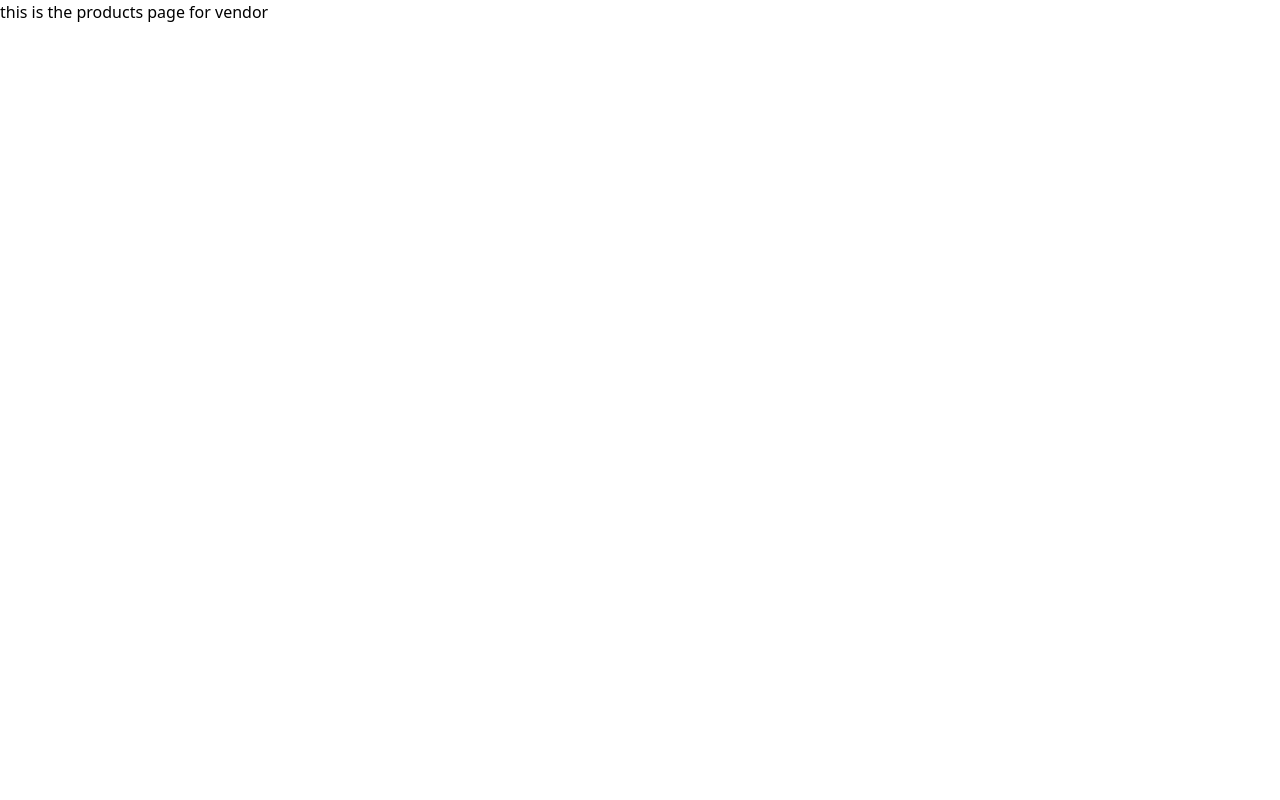
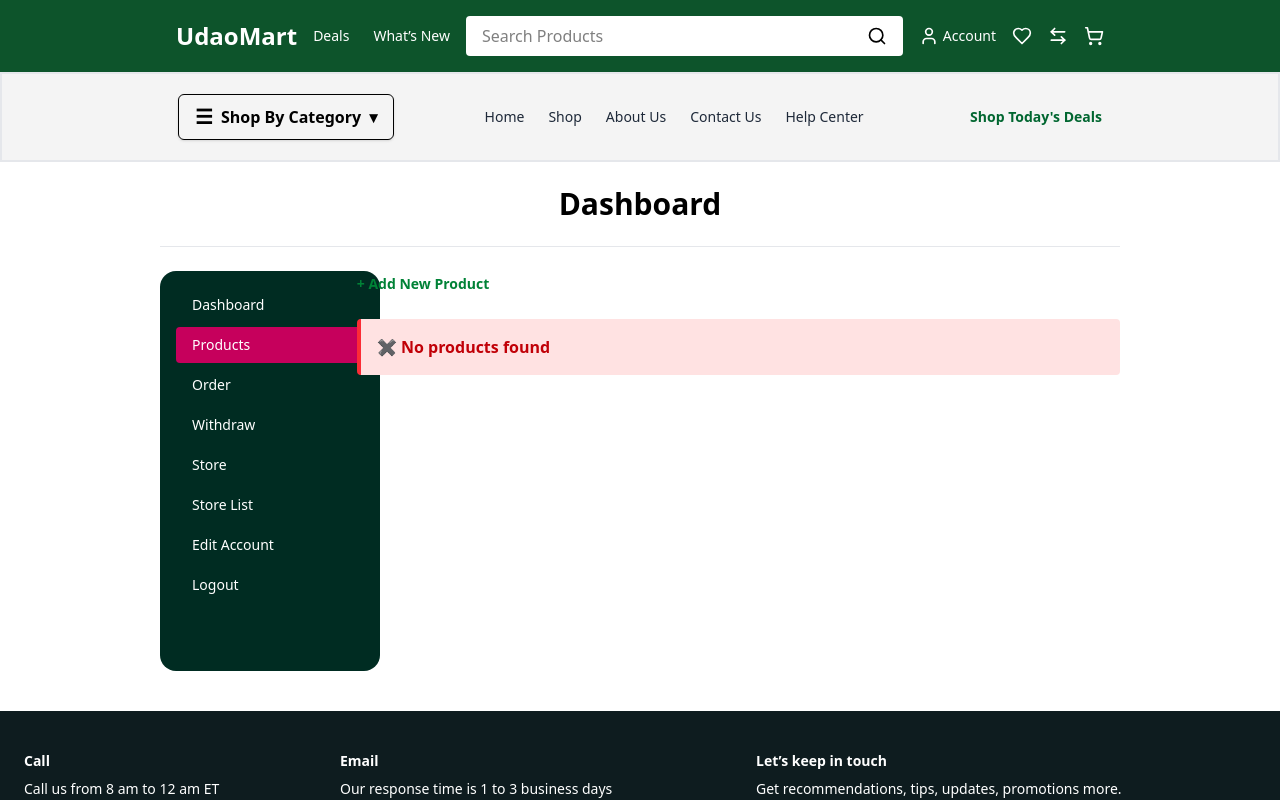
Before and after one commit to MShahdat/Multi-Vendor_Ecommerce_Website, a React (Vite) app: page /dashboard/products in a window 1280 px wide. Shown: the top 800 px of the page. Built offline with nearby package versions, Linux system fonts and the light colour scheme.

Commit message:
first commit

```diff
--- a/src/Components/Dashboard.jsx
+++ b/src/Components/Dashboard.jsx
@@ -1,5 +1,6 @@
 import React from "react";
 import { useNavigate, useLocation } from "react-router"; // <-- Add useLocation
+import {Link} from 'react-router'
 
 const Dashboard = () => {
   const navigate = useNavigate();
@@ -117,7 +118,9 @@ const Dashboard = () => {
           <div className="bg-gray-200 rounded-xl p-4 text-sm w-132 mb-3">
             <div className="flex justify-between items-center mb-4">
               <div className="ml-10 font-bold text-xl mb-4 text-pink-500">Products</div>
-              <button className="text-sm font-bold text-green-700 mr-10 hover:text-emerald-900">+ Add New Product</button>
+              <Link className="text-sm font-bold text-green-700 mr-10 hover:text-emerald-900">
+              + Add New Product
+              </Link>
             </div>
             {["Total", "Live", "Offline", "Pending Review"].map((label, idx) => (
               <div key={idx} className="flex justify-between ml-20 py-1">
--- a/src/Components/DashboardProducts.jsx
+++ b/src/Components/DashboardProducts.jsx
@@ -1,11 +1,74 @@
-import React from 'react';
+import { useNavigate, useLocation } from "react-router"; // <-- Add useLocation
+import {Link} from "react-router"
 
-const DashboardProducts = () => {
+
+export default function DashboardOrders() {
+  const navigate = useNavigate();
+  const location = useLocation(); // <-- Get the current path
+
+  // Sidebar menu items
+  const menuItems = [
+    { label: "Dashboard", path: "/dashboard" },
+    { label: "Products", path: "/dashboard/products" },
+    { label: "Order", path: "/dashboard/order" },
+    { label: "Withdraw", path: "/dashboard/withdraw" },
+    { label: "Store", path: "/dashboard/store-details" },
+    { label: "Store List", path: "/dashboard/store-list" },
+    { label: "Edit Account", path: "/dashboard/store-edit" },
+    { label: "Logout", path: "/logout" }, // You can handle logout separately if needed
+  ];
     return (
-        <div>
-            <h1>this is the products page for vendor</h1>
+      <div className="px-40">
+        {/* Title */}
+        <h1 className="text-3xl font-bold text-center py-6">Dashboard</h1>
+        <hr className="border-t border-gray-200 mb-6" />
+
+        {/* Layout: Sidebar + Main Content */}
+        <div className="grid grid-cols-1 md:grid-cols-5 gap-6">
+        {/* Sidebar */}
+        <div className="w-[220px] h-100 bg-emerald-950 text-white p-4 rounded-2xl mb-10">
+          {menuItems.map((item, idx) => {
+            const isActive = location.pathname === item.path; // <-- Correct way to detect active link
+            return (
+              <div
+                key={idx}
+                onClick={() => navigate(item.path)}
+                className={`py-2 px-4 mb-1 text-sm font-medium rounded cursor-pointer transition-all
+                  ${isActive ? "bg-pink-700 text-white" : "hover:bg-pink-700 hover:text-white"}`}
+              >
+                {item.label}
+              </div>
+            );
+          })}
         </div>
+
+          {/* Main Content */}
+          <div className="col-span-1 md:col-span-4 space-y-4">
+            <Link className="text-sm font-bold text-green-700 mr-10 hover:text-emerald-900">
+              + Add New Product
+              </Link>
+            {/* No Products found */}
+            <div className="bg-red-100 border-l-4 border-red-500 text-red-700 p-4 rounded mt-6">
+              <p className="font-bold">✖ No products found</p>
+            </div>
+            <div>
+
+            </div>
+          </div>
+        </div>
+      </div>
     );
-};
+  }
 
-export default DashboardProducts;
+  // Sidebar item component
+  function SidebarItem({ label, active = false }) {
+    return (
+      <div
+        className={`px-4 py-2 rounded-md cursor-pointer ${
+          active ? 'bg-red-600' : 'hover:bg-gray-800'
+        }`}
+      >
+        {label}
+      </div>
+    );
+  }
--- /dev/null
+++ b/src/Pages/DashboardProductsV.jsx
@@ -0,0 +1,18 @@
+import React from 'react';
+import HeaderSignin from '../Components/HeaderSignin';
+import NavBar from '../Components/NavBar';
+import DashboardProducts from '../Components/DashboardProducts';
+import Footer from '../Components/Footer';
+
+const DashboardProductsV = () => {
+    return (
+        <div>
+            <HeaderSignin></HeaderSignin>
+            <NavBar></NavBar>
+            <DashboardProducts></DashboardProducts>
+            <Footer></Footer>
+        </div>
+    );
+};
+
+export default DashboardProductsV;
--- a/src/main.jsx
+++ b/src/main.jsx
@@ -69,6 +69,7 @@ import Tools from './Pages/Tools'
 import AboutUs from './Pages/AboutUs'
 import ContactUs from './Pages/ContactUs'
 import SideBarSignin from './Components/SideBarSignin'
+import DashboardProductsV from './Pages/DashboardProductsV'
 
 const router = createBrowserRouter([
   {
@@ -235,7 +236,7 @@ const router = createBrowserRouter([
   },
   {
     path: "/dashboard/products",
-    element: <DashboardProducts></DashboardProducts>
+    element: <DashboardProductsV></DashboardProductsV>
   },
   {
     path: "/dashboard/store-details",
```
